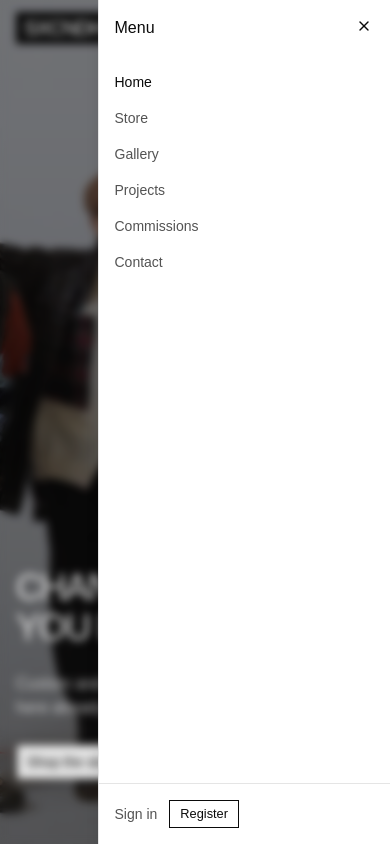
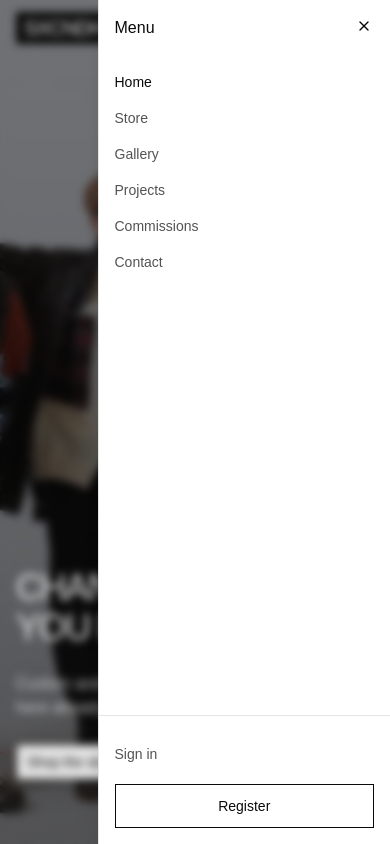
Before and after one commit to iFallenDawn/sxcndhxnd, a React (Vite) app in the folder frontend/: page / in a window 390 px wide. Both pictures are taken after a click on the button "Open menu". Shown: the top 844 px of the page. Built offline with nearby package versions, Linux system fonts and the light colour scheme; no server answers.

Commit message:
fix mobile menu auth links overflowing on narrow viewports

```diff
--- a/frontend/src/components/layout/Navbar.tsx
+++ b/frontend/src/components/layout/Navbar.tsx
@@ -77,13 +77,43 @@ function NavLinks({ onNavigate }: { onNavigate?: () => void }) {
   )
 }
 
+/**
+ * Layout-specific classes for `AuthLinks`, so the two layouts differ in one
+ * place rather than via per-element conditionals.
+ *
+ * - `row`: the desktop navbar's single horizontal row.
+ * - `stack`: the mobile menu sheet's footer — one control per line, full
+ *   width, each at least 44px tall, so a long email can't push Sign out off
+ *   a narrow screen.
+ *
+ * The email truncates in both layouts.
+ */
+const AUTH_LAYOUT = {
+  row: {
+    container: 'flex min-w-0 items-center gap-3',
+    link: 'text-sm',
+    email: 'min-w-0 max-w-48 truncate text-sm',
+    button: '',
+  },
+  stack: {
+    container: 'flex w-full flex-col gap-2',
+    link: 'flex min-h-11 w-full items-center text-sm',
+    email: 'block min-h-11 w-full min-w-0 truncate py-3 text-sm leading-5',
+    button: 'h-11 w-full text-sm',
+  },
+} as const
+
+type AuthLayout = keyof typeof AUTH_LAYOUT
+
 function AuthLinks({
   onNavigate,
   overHero = false,
+  layout = 'row',
 }: {
   onNavigate?: () => void
   /** Sitting on the hero photo: render the buttons as opaque chips. */
   overHero?: boolean
+  layout?: AuthLayout
 }) {
   const hasHydrated = useAuthStore((state) => state.hasHydrated)
   const isAuthenticated = useAuthStore((state) => state.isAuthenticated())
@@ -91,6 +121,7 @@ function AuthLinks({
   const signOut = useAuthStore((state) => state.signOut)
   const { data: isAdmin } = useIsAdmin()
   const navigate = useNavigate()
+  const styles = AUTH_LAYOUT[layout]
 
   // Avoid a flash of the signed-out state while the persisted store is
   // still being read back from storage on first load.
@@ -100,11 +131,11 @@ function AuthLinks({
 
   if (!isAuthenticated) {
     return (
-      <div className="flex items-center gap-3">
+      <div className={styles.container}>
         <Link
           to="/sign-in"
           onClick={onNavigate}
-          className="text-sm text-current/70 hover:text-current"
+          className={cn(styles.link, 'text-current/70 hover:text-current')}
         >
           Sign in
         </Link>
@@ -112,11 +143,12 @@ function AuthLinks({
           asChild
           size="sm"
           variant="outline"
-          className={
+          className={cn(
+            styles.button,
             overHero
               ? cn('border-transparent', OVER_HERO_CHIP.light)
-              : 'border-current bg-transparent text-current hover:bg-current/10 hover:text-current'
-          }
+              : 'border-current bg-transparent text-current hover:bg-current/10 hover:text-current',
+          )}
         >
           <Link to="/register" onClick={onNavigate}>
             Register
@@ -133,14 +165,15 @@ function AuthLinks({
   }
 
   return (
-    <div className="flex items-center gap-3">
+    <div className={styles.container}>
       {isAdmin ? (
         <NavLink
           to="/dashboard"
           onClick={onNavigate}
           className={({ isActive }) =>
             cn(
-              'text-sm transition-colors',
+              styles.link,
+              'transition-colors',
               isActive ? 'font-medium text-current' : 'text-current/70 hover:text-current',
             )
           }
@@ -151,18 +184,20 @@ function AuthLinks({
       <Link
         to="/account"
         onClick={onNavigate}
-        className="text-sm text-current/70 hover:text-current"
+        title={user?.email}
+        className={cn(styles.email, 'text-current/70 hover:text-current')}
       >
         {user?.email}
       </Link>
       <Button
         size="sm"
         variant="outline"
-        className={
+        className={cn(
+          styles.button,
           overHero
             ? cn('border-transparent', OVER_HERO_CHIP.muted)
-            : 'border-current bg-transparent text-current hover:bg-current/10 hover:text-current'
-        }
+            : 'border-current bg-transparent text-current hover:bg-current/10 hover:text-current',
+        )}
         onClick={handleSignOut}
       >
         Sign out
@@ -259,7 +294,7 @@ export function Navbar() {
               <NavLinks onNavigate={() => setIsMenuOpen(false)} />
             </nav>
             <div className="mt-auto border-t border-border px-4 py-4">
-              <AuthLinks onNavigate={() => setIsMenuOpen(false)} />
+              <AuthLinks layout="stack" onNavigate={() => setIsMenuOpen(false)} />
             </div>
           </SheetContent>
         </Sheet>
```
